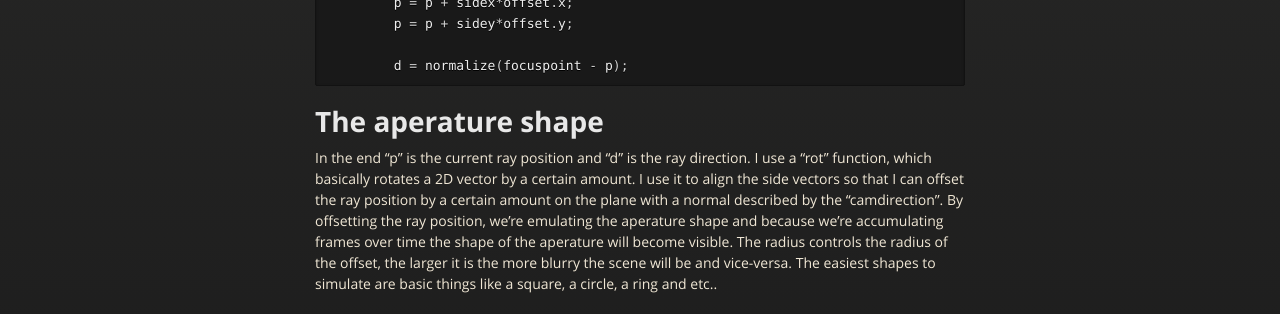
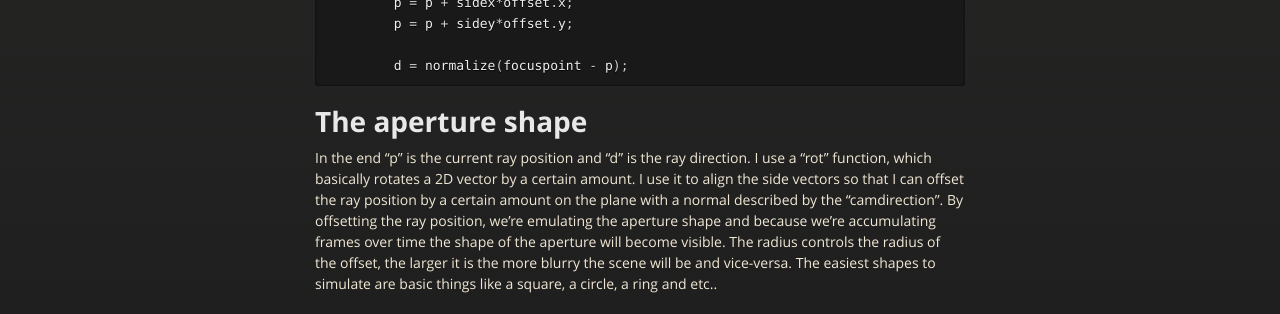
Before and after one commit to NamelessCoding/NamelessCoding.github.io, a Jekyll site: the page built from bokeh.md, in a window 1280 px wide and 900 px high, scrolled down 1149 px. Shown: the part 158-472 px from the top of the window. Built offline with Jekyll 4.4.1, drawn with Linux system fonts in a browser that asks for light colours; our own code applies the rules of GitHub Pages for plain Markdown files; some of the changed text lies outside the part shown.

Commit message:
Update bokeh.md

````diff
--- a/bokeh.md
+++ b/bokeh.md
@@ -1,8 +1,8 @@
 ## Bokeh effect
 
-The usual renderer mimics a pinhole camera, which is essentially just a box with a small hole through which photons travel. A perfect pinhole camera cannot exist, as the hole needs to have the same radius as a photon. On the other side if we want proper bokeh, then we need to approximate a lens with an aperature shape.
+The usual renderer mimics a pinhole camera, which is essentially just a box with a small hole through which photons travel. A perfect pinhole camera cannot exist, as the hole needs to have the same radius as a photon. On the other side if we want proper bokeh, then we need to approximate a lens with an aperture shape.
 
-The aperature shape is essentially the shape that the camera lens has, which determines what the bokeh shape will be:
+The aperture shape is essentially the shape that the camera lens has, which determines what the bokeh shape will be:
 ![Octocat](https://github.com/NamelessCoding/NamelessCoding.github.io/blob/main/assets/images/external-content.duckduckgo.com.jpg?raw=true)
 
 # **The code**
@@ -36,10 +36,10 @@
         d = normalize(focuspoint - p);
 ```
 
-# **The aperature shape**
+# **The aperture shape**
 In the end "p" is the current ray position and "d" is the ray direction. I use a "rot" function, which basically rotates a 2D vector by a certain amount. I use it
 to align the side vectors so that I can offset the ray position by a certain amount on the plane with a normal described by the "camdirection". By offsetting the ray
-position, we're emulating the aperature shape and because we're accumulating frames over time the shape of the aperature will become visible. The radius controls the radius of the offset, the larger it is the more blurry the scene will be and vice-versa. The easiest shapes to simulate are basic things like a square, a circle, a ring and etc..
+position, we're emulating the aperture shape and because we're accumulating frames over time the shape of the aperture will become visible. The radius controls the radius of the offset, the larger it is the more blurry the scene will be and vice-versa. The easiest shapes to simulate are basic things like a square, a circle, a ring and etc..
 
 ```glsl
 //circle
````
